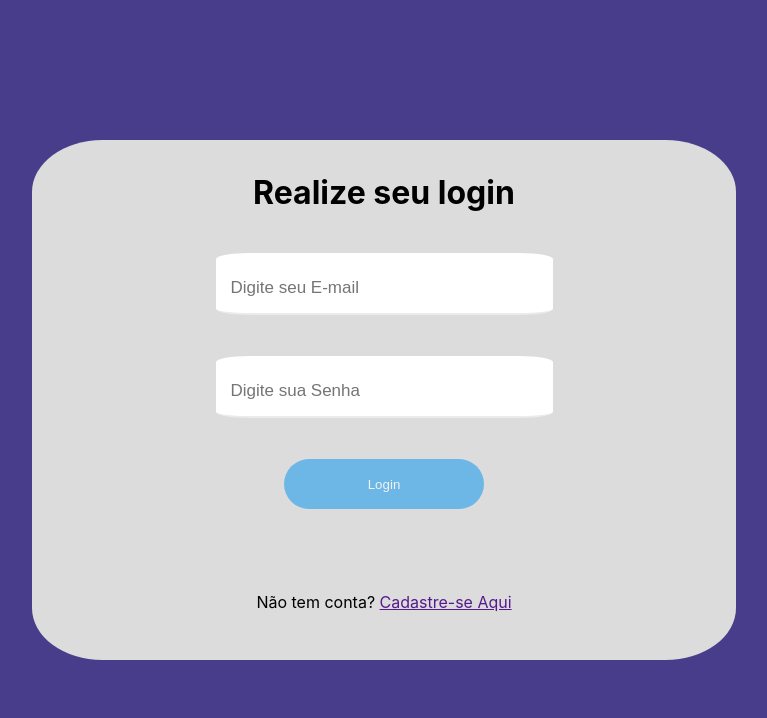
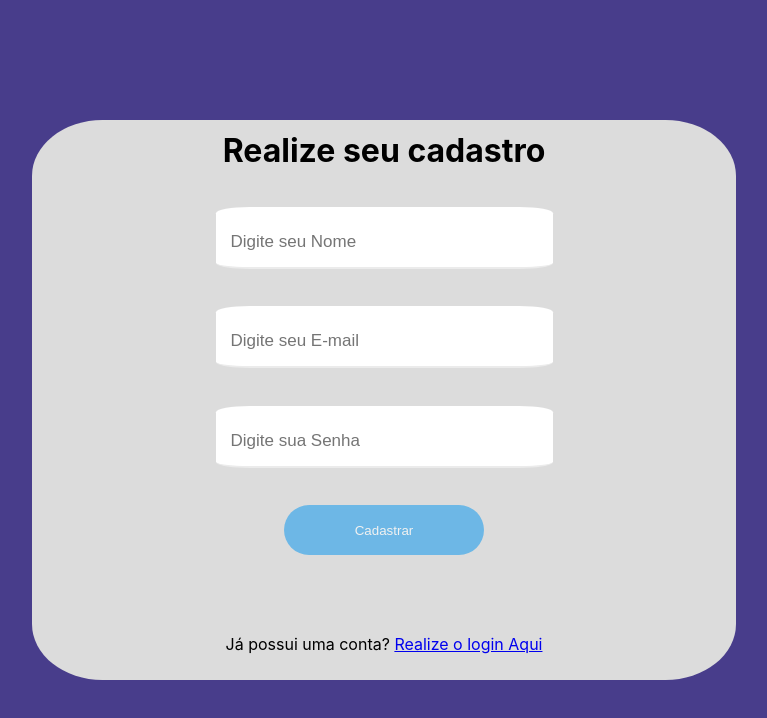
Before and after one commit to Danielbb21/microMercadoFront, a React (Create React App) app: page /cadastro in a window 1280 px wide. Shown: the top 718 px of the page, without its empty margins (256-1023 px from the left). Built offline with nearby package versions, Linux system fonts and the light colour scheme.

Commit message:
Feito o cadastro sem a lógica

```diff
--- a/src/App.js
+++ b/src/App.js
@@ -1,11 +1,19 @@
 import { Login } from "./Pages/Login";
-
+import { BrowserRouter, Route, Routes } from 'react-router-dom';
+import { Home } from "./Pages/Home";
+import { Cadastro } from "./Pages/Cadastro";
 
 function App() {
   return (
     <div >
-
-      <Login />
+      <BrowserRouter>
+        <Routes>
+        <Route exact path="/" element={<Home />}></Route>
+          <Route exact path="/login" element={<Login />}></Route>
+          <Route exact path="/cadastro" element={<Cadastro />}></Route>
+        </Routes>
+      </BrowserRouter>
+      {/* <Login /> */}
     </div>
   );
 }
--- /dev/null
+++ b/src/Pages/Cadastro.css
@@ -0,0 +1,48 @@
+.cadastroPage {
+  height: 100vh;
+  width: 100%;
+  display: flex;
+  align-items: center;
+  justify-content: center;
+  background-color: #483D8B;
+}
+
+.cadastroWrapper {
+  width: 55%;
+  height: 70%;
+  background-color: #DCDCDC;
+  border-radius: 10%;
+  display: flex;
+  flex-direction: column;
+  align-items: center;
+  justify-content: center;
+
+}
+
+.inputsWrapper {
+  display: flex;
+  /* flex: 1; */
+  flex-direction: column;
+  align-items: center;
+  justify-content: space-evenly;
+  height: 80%;
+}
+
+.cadastroButton{
+  width: 200px;
+  height: 50px;
+  display: flex;
+  align-items: center;
+  justify-content: center;
+  border: none;
+  background-color: #24a0ed;
+  color: white;
+  border-radius: 25px;
+  cursor: pointer;
+  margin-bottom: 25px;
+  opacity: 0.6;
+  transition: 0.3s;
+}
+.cadastroButton:hover{
+  opacity: 1;
+}
--- /dev/null
+++ b/src/Pages/Cadastro.jsx
@@ -0,0 +1,24 @@
+import { Input } from '../Components/Input';
+import './Cadastro.css'
+
+export const Cadastro = () => {
+  const handleSubmitData = (e) => {
+    e.preventDefault();
+  }
+  return (
+    <>
+      <div className='cadastroPage'>
+        <div className='cadastroWrapper'>
+          <h1 style={{ margin: 0 }}>Realize seu cadastro</h1>
+          <form className='inputsWrapper' onSubmit={handleSubmitData}>
+            <Input text={'Digite seu Nome'} type={'text'} />
+            <Input text={'Digite seu E-mail'} type={'Email'} />
+            <Input text={'Digite sua Senha'} type={'password'} />
+            <button type='submit' className='cadastroButton'>Cadastrar</button>
+          </form>
+          <p>Já possui uma conta? <a href='/login'>Realize o login Aqui</a></p>
+        </div>
+      </div>
+    </>
+  );
+}
--- /dev/null
+++ b/src/Pages/Home.jsx
@@ -0,0 +1,9 @@
+
+
+export const Home = () => {
+  return (
+    <>
+      <h1>Bem vindo ao microMercado</h1>
+    </>
+  );
+}
--- a/src/Pages/Login.jsx
+++ b/src/Pages/Login.jsx
@@ -15,7 +15,7 @@ export const Login = () => {
             <Input text={'Digite sua Senha'} type={'password'} />
             <button type='submit' className='loginButton'>Login</button>
           </form>
-          <p>Não tem conta? <a href=''>Cadastre-se Aqui</a></p>
+          <p>Não tem conta? <a href='/cadastro'>Cadastre-se Aqui</a></p>
         </div>
       </div>
     </>
```
